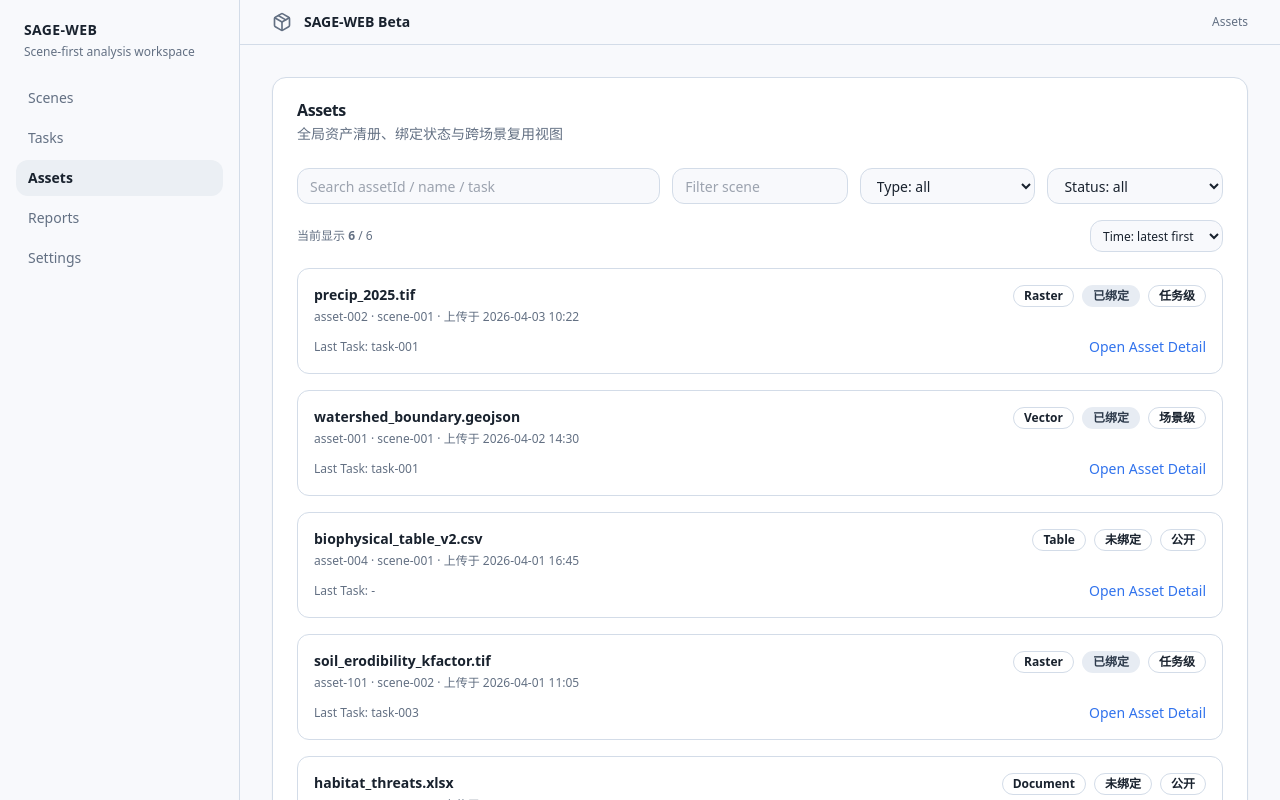
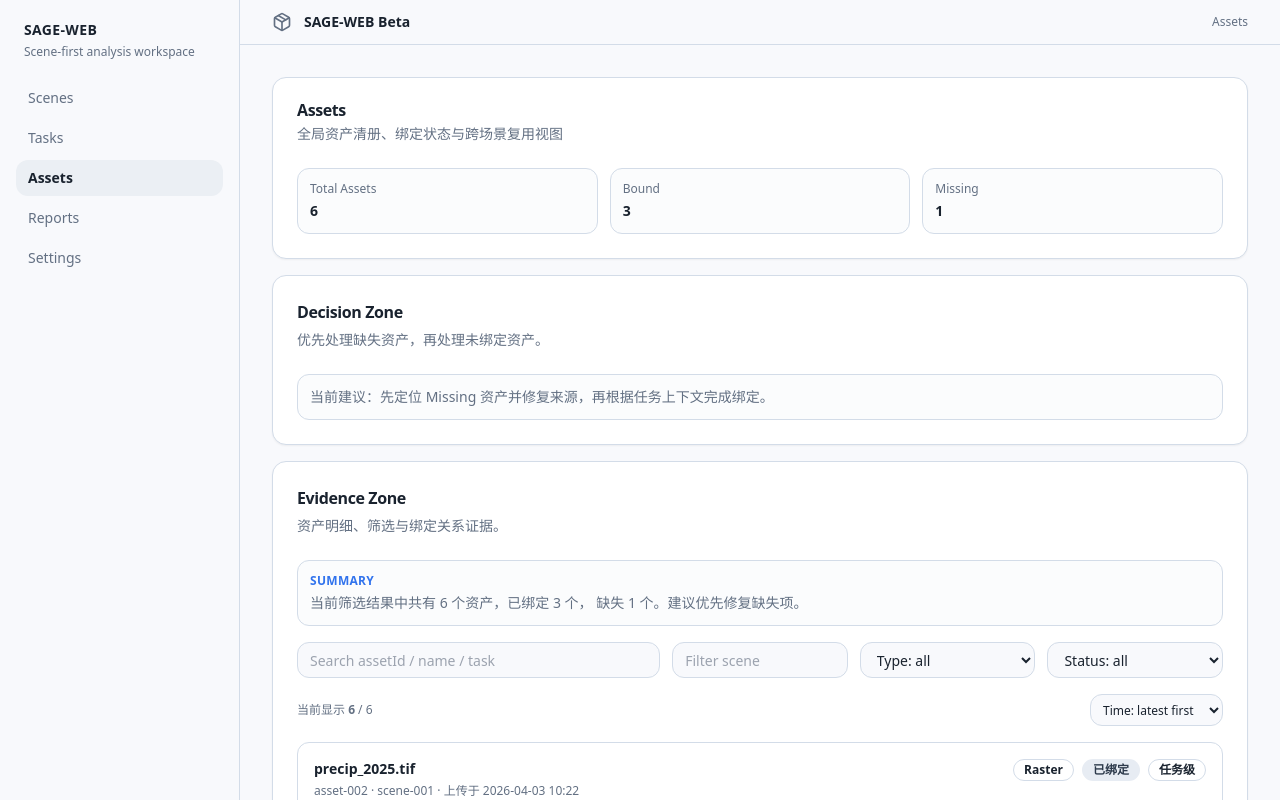
Before and after one commit to ssaurora/SAGE-WEB-Beta, a Next.js app: page /assets in a window 1280 px wide. Shown: the top 800 px of the page. Built offline with nearby package versions, Linux system fonts and the light colour scheme.

Commit message:
feat: Introduce Decision and Evidence Zones in Assets and Scene Assets pages for enhanced user guidance

```diff
--- a/app/assets/[assetId]/page.tsx
+++ b/app/assets/[assetId]/page.tsx
@@ -102,10 +102,24 @@ export default async function AssetDetailPage({
 
       <Card>
         <CardHeader>
-          <CardTitle className="text-base">Asset Summary</CardTitle>
-          <CardDescription>类型、绑定状态与可见性</CardDescription>
+          <CardTitle className="text-base">Decision Zone</CardTitle>
+          <CardDescription>先判断资产状态，再查看元数据与关联证据。</CardDescription>
         </CardHeader>
-        <CardContent className="grid gap-3 sm:grid-cols-2 lg:grid-cols-4">
+        <CardContent className="space-y-3">
+          <div className="rounded-md border bg-muted/20 p-3 text-sm text-muted-foreground">
+            <p className="text-xs font-semibold uppercase tracking-wide text-primary">
+              Current Decision
+            </p>
+            <p className="mt-1">
+              {vm.bindStatus === "Missing"
+                ? "该资产缺失，建议优先替换或重新上传。"
+                : vm.bindStatus === "Unbound"
+                  ? "该资产可用但未绑定，建议按任务上下文完成绑定。"
+                  : "该资产已绑定，可继续进入治理或结果链路。"}
+            </p>
+          </div>
+
+          <div className="grid gap-3 sm:grid-cols-2 lg:grid-cols-4">
             <div className="rounded-md border p-3 text-sm">
               <p className="text-xs text-muted-foreground">Type</p>
               <p className="mt-1 font-medium">{vm.type}</p>
@@ -124,7 +138,15 @@ export default async function AssetDetailPage({
               <p className="text-xs text-muted-foreground">Last Task</p>
               <p className="mt-1 font-medium">{vm.lastTaskId ?? "-"}</p>
             </div>
+          </div>
         </CardContent>
+      </Card>
+
+      <Card>
+        <CardHeader>
+          <CardTitle className="text-base">Evidence Zone</CardTitle>
+          <CardDescription>元数据、关联关系、标签与审计摘要。</CardDescription>
+        </CardHeader>
       </Card>
 
       <Card>
--- a/app/assets/page.tsx
+++ b/app/assets/page.tsx
@@ -17,6 +17,10 @@ export default async function AssetsPage({
   const { sceneId, from } = await searchParams;
   try {
     const assets = await getAssetListViewModel();
+    const boundCount = assets.filter((item) => item.bindStatus === "Bound").length;
+    const missingCount = assets.filter(
+      (item) => item.bindStatus === "Missing",
+    ).length;
 
     return (
       <div className="space-y-4">
@@ -26,6 +30,39 @@ export default async function AssetsPage({
             <CardDescription>
               全局资产清册、绑定状态与跨场景复用视图
             </CardDescription>
+          </CardHeader>
+          <CardContent className="grid gap-3 pt-0 sm:grid-cols-3">
+            <div className="rounded-md border bg-muted/20 p-3 text-sm">
+              <p className="text-xs text-muted-foreground">Total Assets</p>
+              <p className="mt-1 font-semibold">{assets.length}</p>
+            </div>
+            <div className="rounded-md border bg-muted/20 p-3 text-sm">
+              <p className="text-xs text-muted-foreground">Bound</p>
+              <p className="mt-1 font-semibold">{boundCount}</p>
+            </div>
+            <div className="rounded-md border bg-muted/20 p-3 text-sm">
+              <p className="text-xs text-muted-foreground">Missing</p>
+              <p className="mt-1 font-semibold">{missingCount}</p>
+            </div>
+          </CardContent>
+        </Card>
+
+        <Card>
+          <CardHeader>
+            <CardTitle className="text-base">Decision Zone</CardTitle>
+            <CardDescription>优先处理缺失资产，再处理未绑定资产。</CardDescription>
+          </CardHeader>
+          <CardContent>
+            <div className="rounded-md border bg-muted/20 p-3 text-sm text-muted-foreground">
+              当前建议：先定位 Missing 资产并修复来源，再根据任务上下文完成绑定。
+            </div>
+          </CardContent>
+        </Card>
+
+        <Card>
+          <CardHeader>
+            <CardTitle className="text-base">Evidence Zone</CardTitle>
+            <CardDescription>资产明细、筛选与绑定关系证据。</CardDescription>
           </CardHeader>
           <CardContent>
             <AssetsPanel
--- a/app/scenes/[sceneId]/assets/page.tsx
+++ b/app/scenes/[sceneId]/assets/page.tsx
@@ -98,6 +98,35 @@ export default async function SceneAssetsPage({
 
       <Card>
         <CardHeader>
+          <CardTitle className="text-base">Decision Zone</CardTitle>
+          <CardDescription>先看本场景资产是否阻塞任务，再进入资产证据详情。</CardDescription>
+        </CardHeader>
+        <CardContent className="grid gap-3 sm:grid-cols-3">
+          <div className="rounded-md border bg-muted/20 p-3 text-sm">
+            <p className="text-xs text-muted-foreground">Total</p>
+            <p className="mt-1 font-semibold">{vm.items.length}</p>
+          </div>
+          <div className="rounded-md border bg-muted/20 p-3 text-sm">
+            <p className="text-xs text-muted-foreground">Missing</p>
+            <p className="mt-1 font-semibold">
+              {vm.items.filter((item) => item.bindStatus === "Missing").length}
+            </p>
+          </div>
+          <div className="rounded-md border bg-muted/20 p-3 text-sm text-muted-foreground">
+            优先修复缺失资产，再处理未绑定项。
+          </div>
+        </CardContent>
+      </Card>
+
+      <Card>
+        <CardHeader>
+          <CardTitle className="text-base">Evidence Zone</CardTitle>
+          <CardDescription>资产清册、类型、绑定状态与可见性证据。</CardDescription>
+        </CardHeader>
+      </Card>
+
+      <Card>
+        <CardHeader>
           <CardTitle className="text-base">Assets</CardTitle>
           <CardDescription>资产清册、类型、绑定状态与可见性</CardDescription>
         </CardHeader>
--- a/app/scenes/[sceneId]/results/[resultId]/page.tsx
+++ b/app/scenes/[sceneId]/results/[resultId]/page.tsx
@@ -74,7 +74,9 @@ export default async function SceneResultDetailPage({
       <Card>
         <CardHeader>
           <CardTitle className="text-base">Decision Zone</CardTitle>
-          <CardDescription>先看结论，再进入指标、映射与下载证据。</CardDescription>
+          <CardDescription>
+            先看结论，再进入指标、映射与下载证据。
+          </CardDescription>
         </CardHeader>
         <CardContent className="space-y-3">
           <div className="rounded-md border bg-muted/20 p-3 text-sm">
--- a/components/pages/assets-panel.tsx
+++ b/components/pages/assets-panel.tsx
@@ -90,8 +90,27 @@ export function AssetsPanel({
       });
   }, [items, searchQuery, sceneFilter, typeFilter, statusFilter, sortByTime]);
 
+  const boundCount = useMemo(
+    () => filteredItems.filter((item) => item.bindStatus === "Bound").length,
+    [filteredItems],
+  );
+  const missingCount = useMemo(
+    () => filteredItems.filter((item) => item.bindStatus === "Missing").length,
+    [filteredItems],
+  );
+
   return (
     <div className="space-y-4">
+      <div className="rounded-md border bg-muted/20 p-3 text-sm text-muted-foreground">
+        <p className="text-xs font-semibold uppercase tracking-wide text-primary">
+          Summary
+        </p>
+        <p className="mt-1">
+          当前筛选结果中共有 {filteredItems.length} 个资产，已绑定 {boundCount} 个，
+          缺失 {missingCount} 个。建议优先修复缺失项。
+        </p>
+      </div>
+
       {initialSceneFilter ? (
         <div className="rounded-md border bg-muted/30 p-3 text-xs text-muted-foreground">
           当前由 {contextFrom ?? "external"} 带入场景筛选：
@@ -143,8 +162,7 @@ export function AssetsPanel({
 
       <div className="flex flex-wrap items-center justify-between gap-2">
         <p className="text-xs text-muted-foreground">
-          当前显示 <span className="font-semibold">{filteredItems.length}</span>{" "}
-          / {items.length}
+          当前显示 <span className="font-semibold">{filteredItems.length}</span> / {items.length}
         </p>
         <select
           value={sortByTime}
```
Also changed, not shown: app/scenes/[sceneId]/results/page.tsx (+6 -2 lines), components/pages/scene-results-panel.tsx (+8 -3 lines), 1 other file (tests, documents, lock files or other folders). Lines whose indentation alone changed are shown as unchanged.
